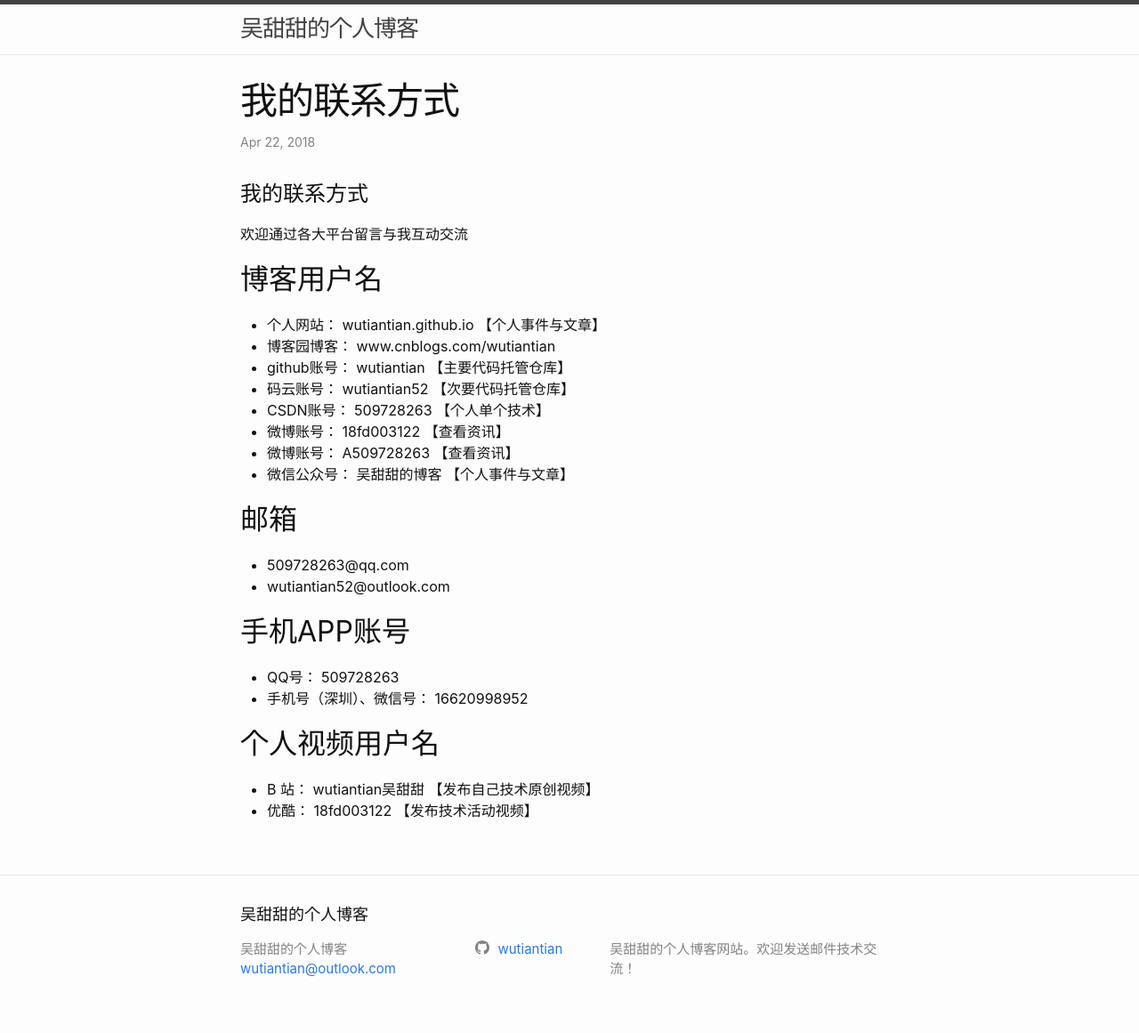
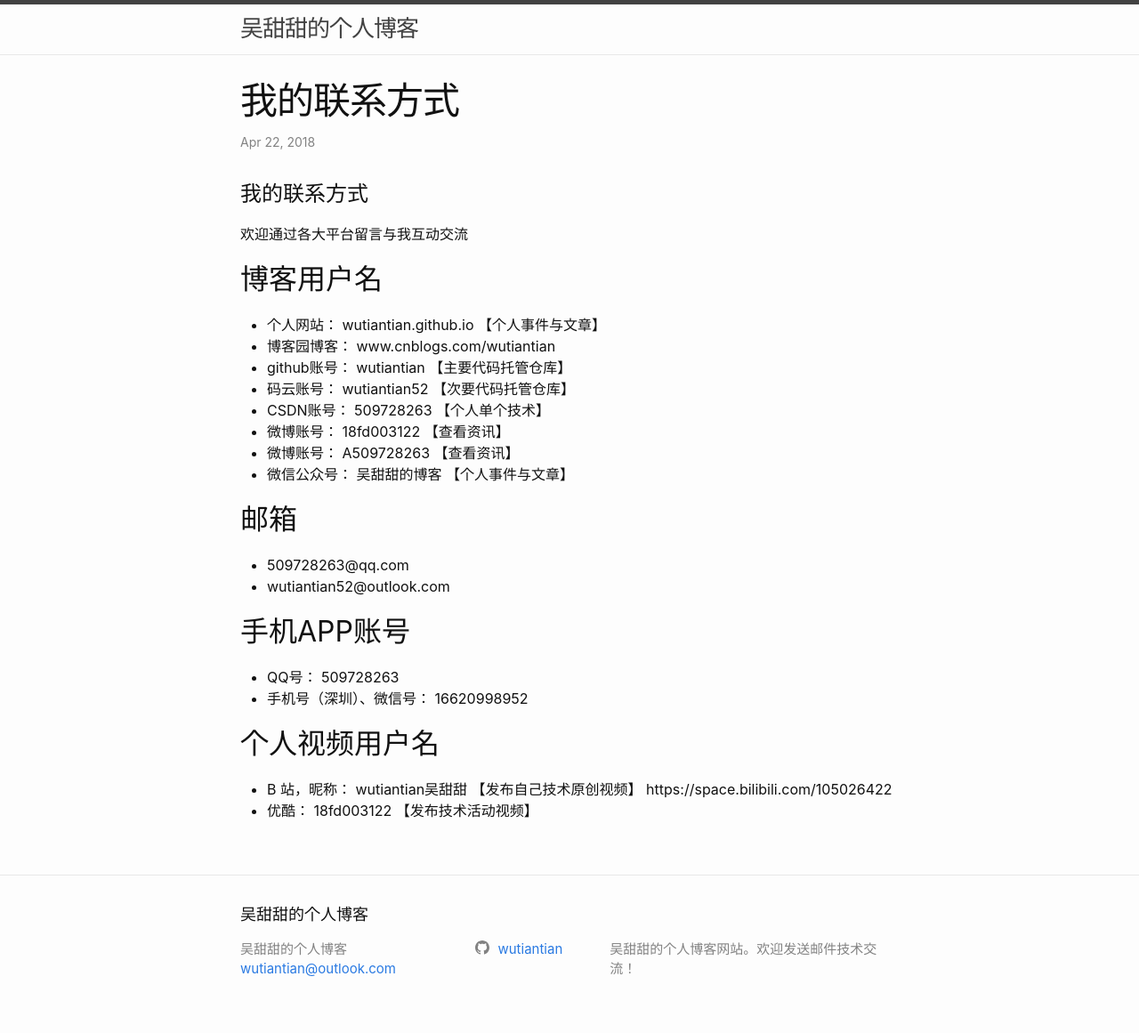
Before and after one commit to wutiantian/wutiantian.github.io, a Jekyll site: the page built from _posts/2018-04-22-我的联系方式.md, in a window 1280 px wide. Shown: the whole page at 89% size. Built offline with Jekyll 4.4.1, drawn with Linux system fonts in a browser that asks for light colours.

```diff
--- a/_posts/2018-04-22-我的联系方式.md
+++ b/_posts/2018-04-22-我的联系方式.md
@@ -27,5 +27,6 @@ date:   2018-04-22 19:05:20 +0800
 - 手机号（深圳）、微信号： 16620998952
 
 ## 个人视频用户名
-- B 站：  wutiantian吴甜甜                      【发布自己技术原创视频】
+- B 站，昵称：  wutiantian吴甜甜                      【发布自己技术原创视频】
+  https://space.bilibili.com/105026422
 - 优酷：  18fd003122                            【发布技术活动视频】
```
Also changed, not shown: README.md.
